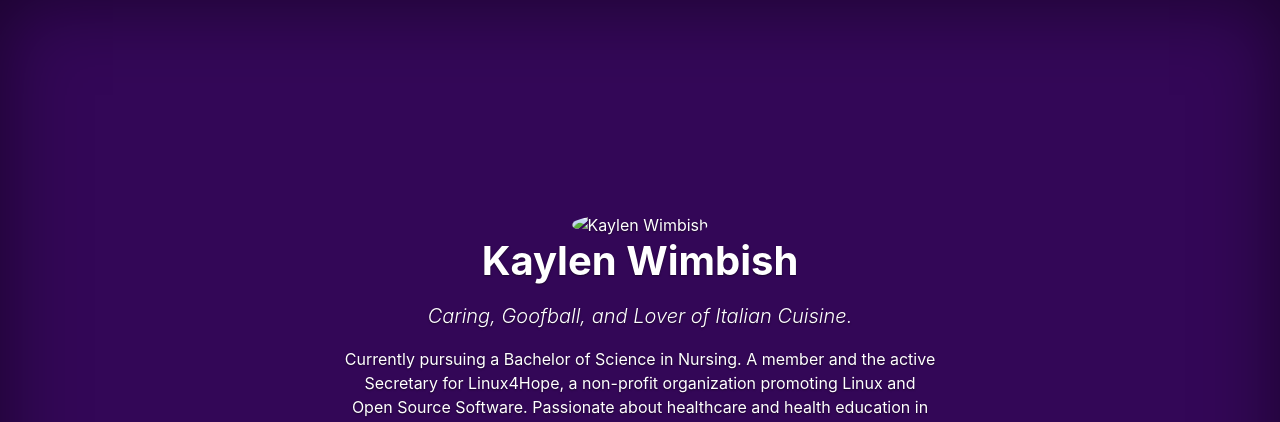
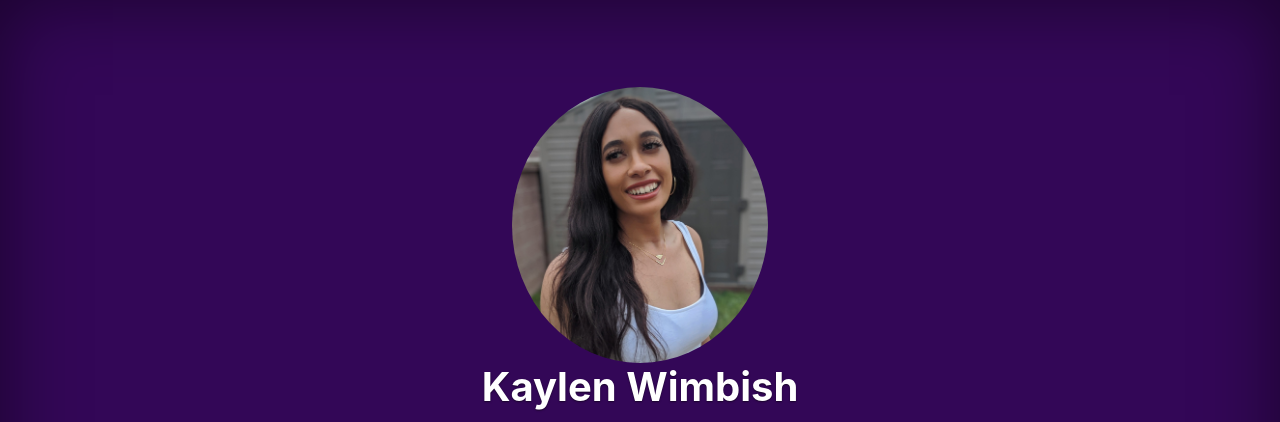
Before and after one commit to KaylenW/mywebsite, a plain HTML site: page site/index.html in a window 1280 px wide. Shown: the top 422 px of the page. Drawn offline with Linux system fonts and the light colour scheme.

Commit message:
correct filename for kaylen's picture

```diff
--- a/site/index.html
+++ b/site/index.html
@@ -31,7 +31,7 @@
   </header>
 
   <div class="portrait">
-    <img src="img/Website_Kay.jpg" title="Kaylen Wimbish" alt="Kaylen Wimbish">
+    <img src="img/WebsiteCropped_KW.jpg" title="Kaylen Wimbish" alt="Kaylen Wimbish">
   </div>
 
   <main role="main" class="inner cover">
```
